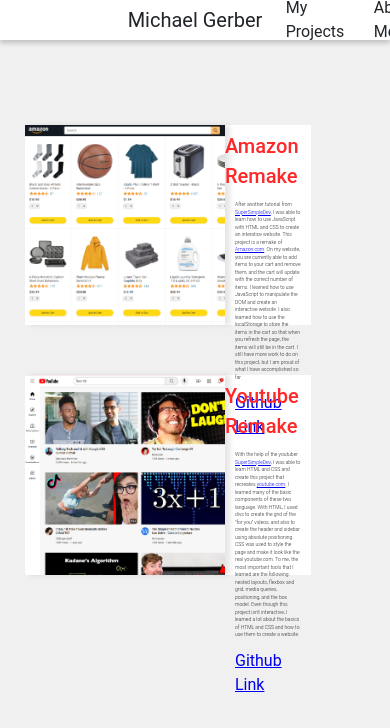
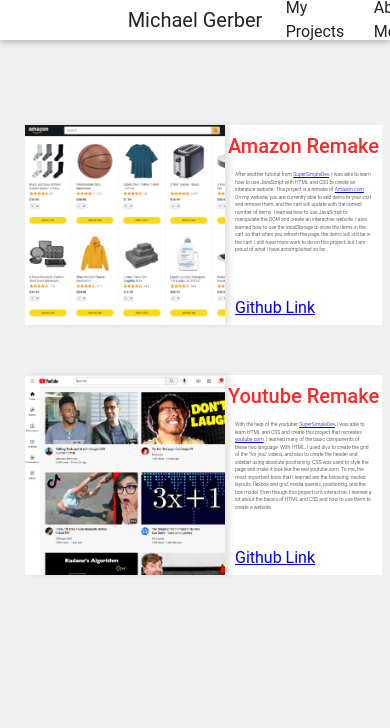
Before and after one commit to mkGerber/mkGerber.github.io, a plain HTML site: page projects.html in a window 390 px wide. Drawn offline with Linux system fonts and the light colour scheme.

Commit message:
made width 100% for mobile

```diff
--- a/styles/projects.css
+++ b/styles/projects.css
@@ -82,6 +82,9 @@
     }
 }
 @media (max-width: 730px){
+    .project-container{
+        width: 100%;
+    }
     .project-title{
         font-size: 20px;
     }
```
